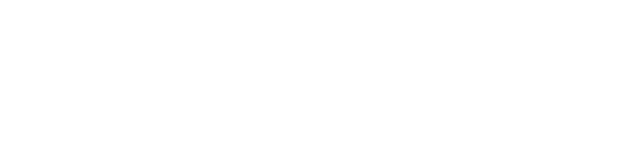
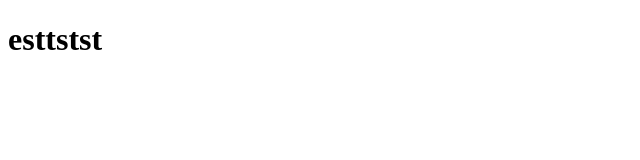
Before and after one commit to CCC-ai-pro/testrepo, a plain HTML site: page index.html in a window 1280 px wide. Shown: the whole page, without its empty margins (0-640 px from the left). Drawn offline with Linux system fonts and the light colour scheme.

Commit message:
test from youhi

```diff
--- a/index.html
+++ b/index.html
@@ -7,6 +7,6 @@
     <title>Document</title>
  </head>
  <body>
-
+    <h1>esttstst</h1>
  </body>
  </html>
```
